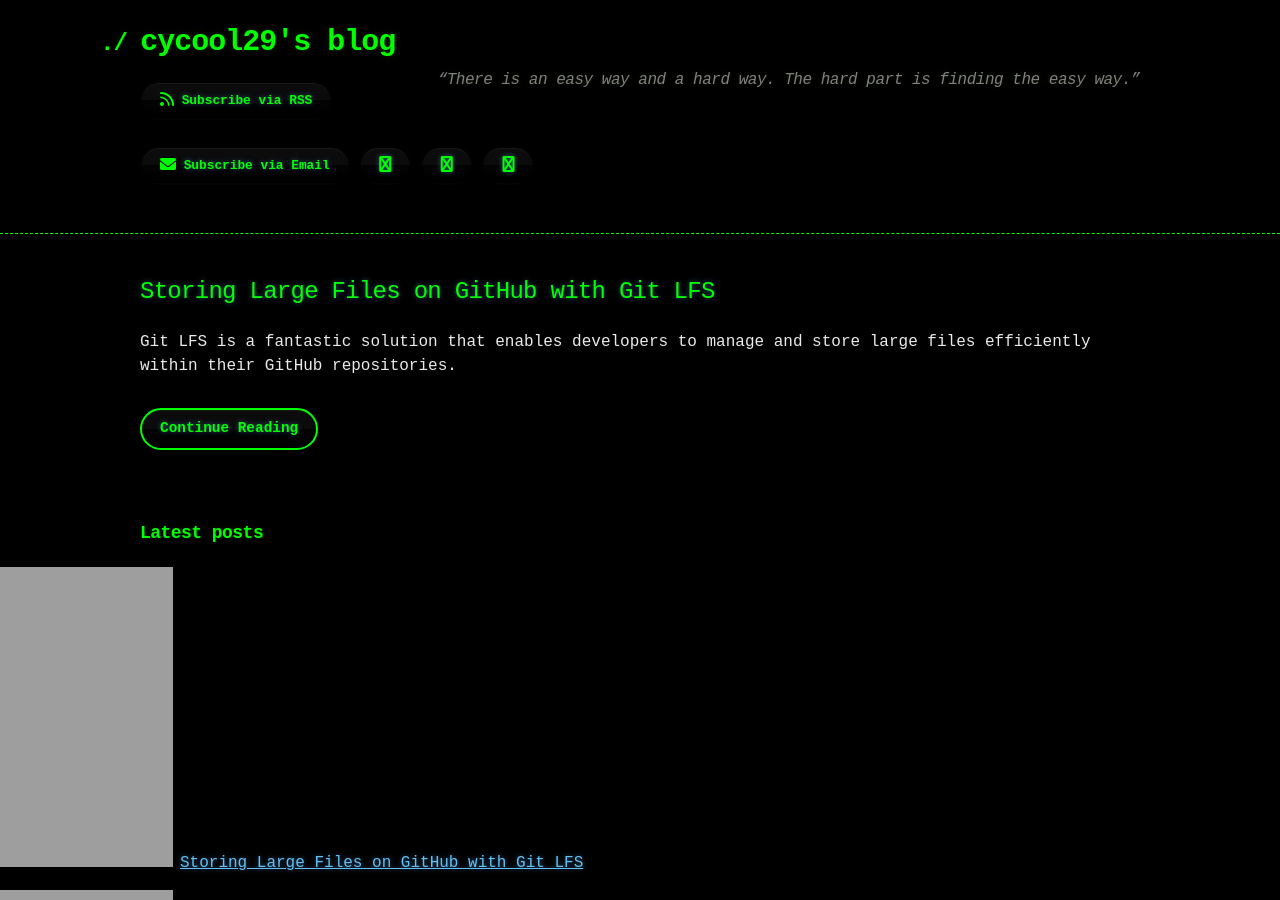
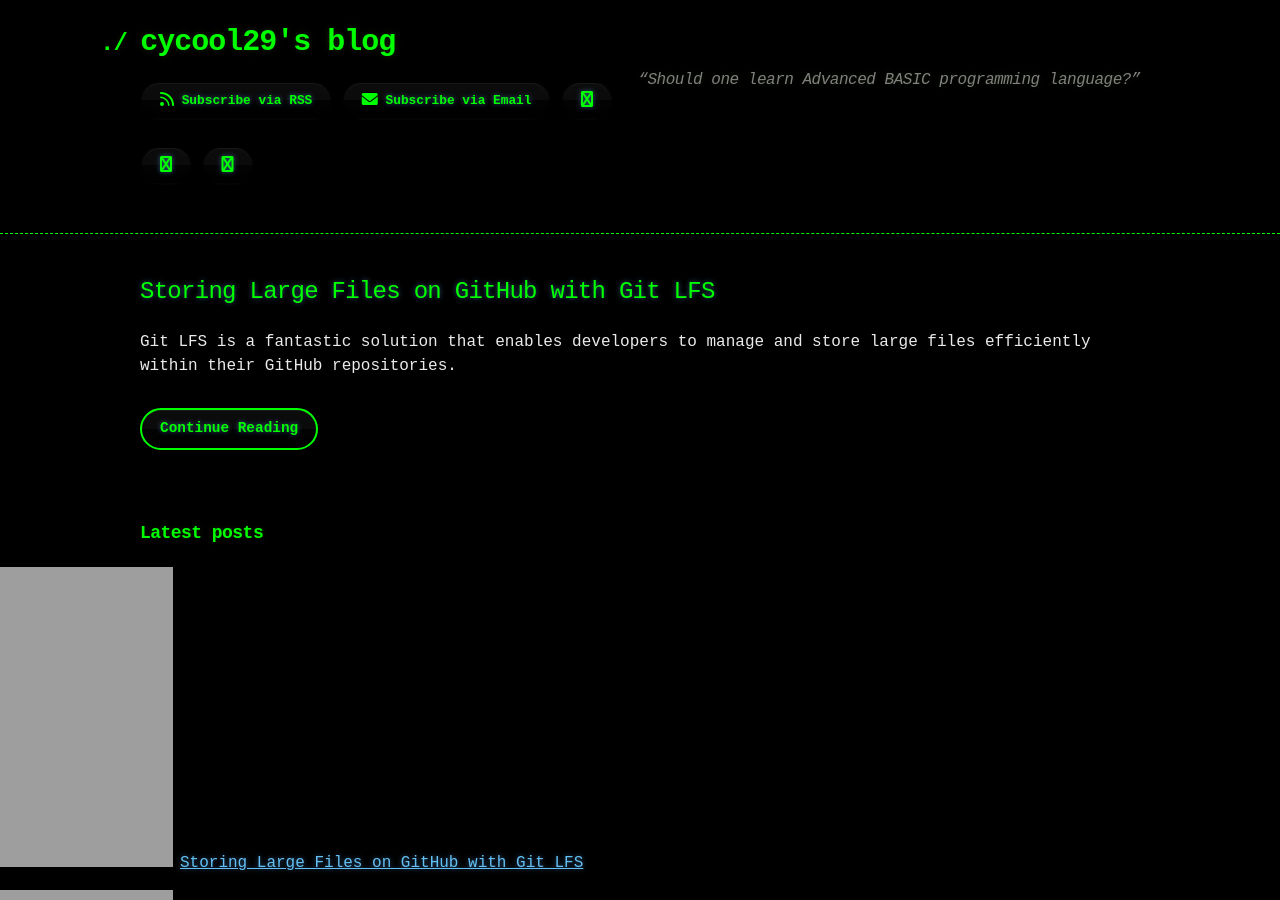
Before and after one commit to cycool29/cycool29.github.io, a Jekyll site: the page built from index.md, in a window 1280 px wide and 900 px high. Built offline with Jekyll 4.4.1, drawn with Linux system fonts in a browser that asks for light colours; a style sheet for code colours, icons or effects is not loaded.

Commit message:
Update quotes

```diff
--- a/_config.yml
+++ b/_config.yml
@@ -1,5 +1,5 @@
 title: cycool29's blog
-description: "“There is an easy way and a hard way. The hard part is finding the easy way.” "
+description: "“Should one learn Advanced BASIC programming language?” "
 bio: A high school student. Intermediate in Python, Git, Bash. Learning JavaScript. He/Him. "
 author: cycool29
 url: https://cycool29.github.io
```
